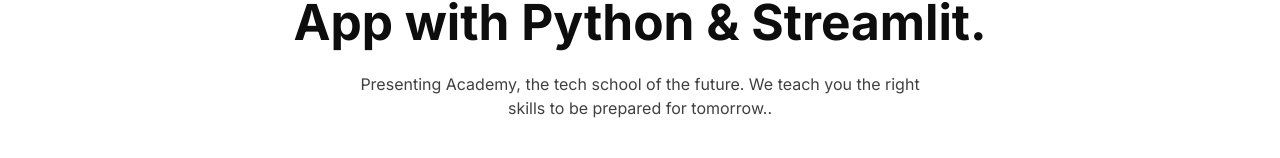
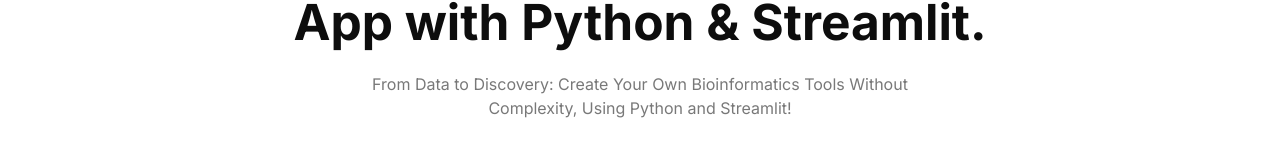
Before and after one commit to Genomac-ihub/website-frontend-gihub, a React (Vite) app: page /event in a window 1280 px wide. Shown: the part 370-528 px from the top of the page. Built offline with nearby package versions, Linux system fonts and the light colour scheme; no server answers.

Commit message:
hey brother

```diff
--- a/src/pages/Program.tsx
+++ b/src/pages/Program.tsx
@@ -88,8 +88,8 @@ const Program = () => {
                     >
                         Build your first Bioinformatics App with Python & Streamlit.
                     </div>
-                    <p className="text-center md:mx-auto z-0 mt-5 md:mt-5 sm:text-base text-[.8rem] text-[#404040] font-normal max-w-xl px-2">
-                        Presenting Academy, the tech school of the future. We teach you the right skills to be prepared for tomorrow..
+                    <p className="text-center md:mx-auto z-0 mt-5 md:mt-5 sm:text-base text-[.8rem] text-[#404040] font-normal max-w-xl px-2 opacity-70">
+                        From Data to Discovery: Create Your Own Bioinformatics Tools Without Complexity, Using Python and Streamlit!
                     </p>
 
                     <div className="flex sm:flex-row gap-3 sm:gap-4 md:justify-center items-center w-full px-2 sm:px-0 mt-[40px]">
@@ -210,7 +210,7 @@ const Program = () => {
                                     90% Bursary Waiver available to 30 person
                                 </p>
                                 <h1 className="text-3xl lg:text-4xl font-bold text-gray-900 mb-4">
-                                    Become a certified Bioinformatics
+                                    Become a Certified Bioinformatics
                                 </h1>
                                 <p className="text-gray-600 mb-6">
                                     Certificate of Participation and certificate of innovation (for those
```
Also changed, not shown: 2 other files (tests, documents, lock files or other folders).
